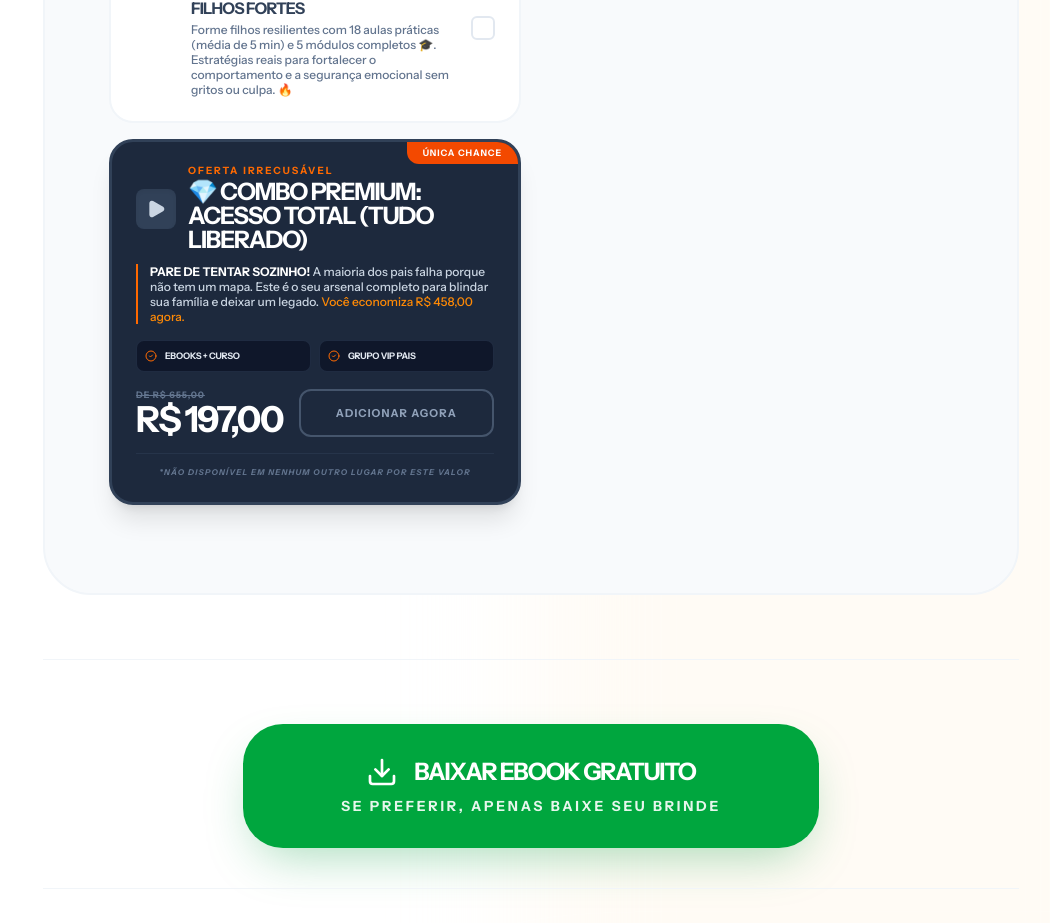
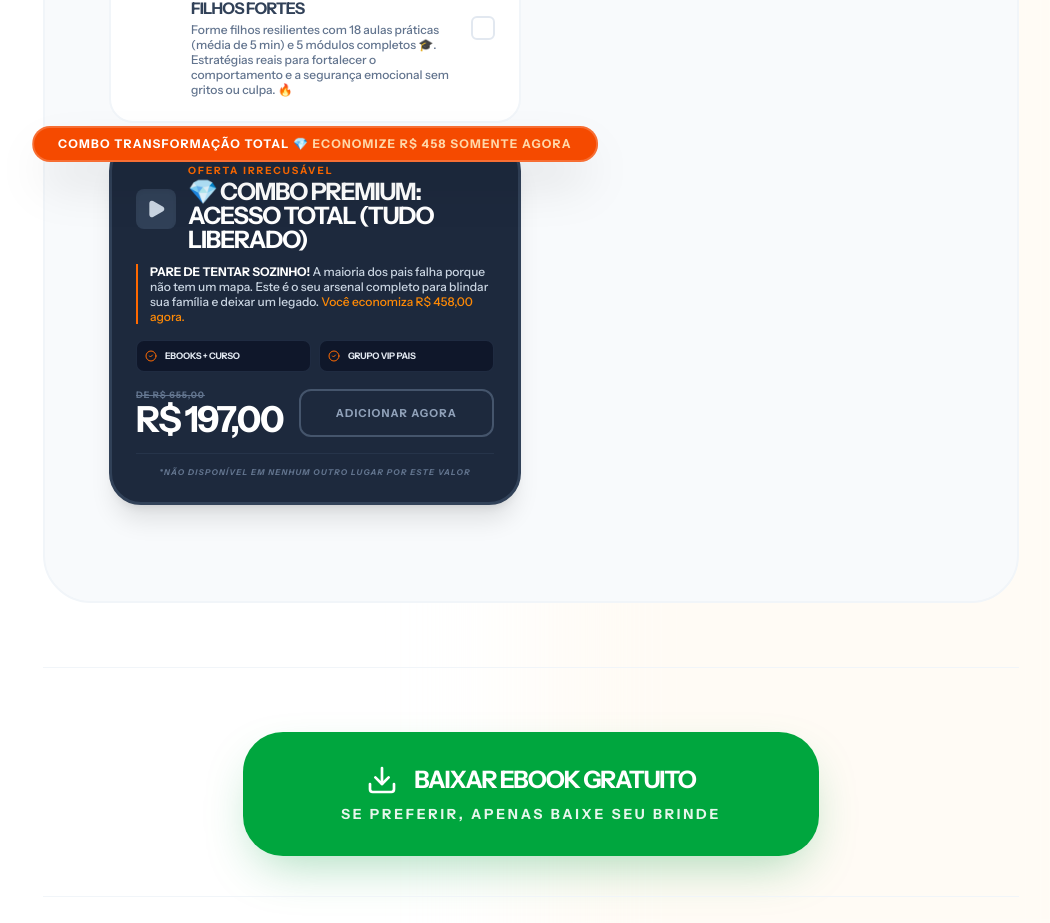
Before and after one commit to wagnerferrazdelima-maker/Paternidade, a React (Vite) app: page /obrigado in a window 1280 px wide. Shown: the part 2286-3209 px from the top of the page, without its empty margins (109-1159 px from the left). Built offline with nearby package versions, Linux system fonts and the light colour scheme.

Commit message:
feat: Enhance Thank You page with combo offer badge
Adds a floating badge to highlight the "Combo Transformação Total" offer on the Thank You page, emphasizing savings and urgency. This aims to increase conversion rates by drawing immediate attention to the best value proposition.

```diff
--- a/src/ThankYou.tsx
+++ b/src/ThankYou.tsx
@@ -289,15 +289,22 @@ export default function ThankYou() {
                         <div
                           key={bump.id}
                           onClick={() => toggleBump(bump.id)}
-                          className={`relative p-5 sm:p-6 rounded-[1.5rem] border-[3px] transition-all cursor-pointer group overflow-hidden mb-6 ${
+                          className={`relative p-5 sm:p-6 rounded-[2rem] border-[3px] transition-all cursor-pointer group mb-8 mt-4 ${
                             isSelected
                               ? 'bg-slate-900 border-orange-500 ring-4 ring-orange-500/20 shadow-2xl scale-[1.01]'
                               : 'bg-slate-800 border-slate-700 shadow-xl hover:border-orange-500/50'
                           }`}
                         >
+                          {/* Floating Persuasion Badge */}
+                          <div className="absolute -top-4 left-1/2 -translate-x-1/2 w-[90%] sm:w-auto whitespace-nowrap bg-orange-600 text-white py-2 px-6 rounded-full shadow-2xl z-30 flex items-center justify-center gap-2 border-2 border-white/20 animate-bounce sm:animate-none">
+                             <span className="text-[10px] sm:text-xs font-black uppercase tracking-widest whitespace-nowrap">
+                               COMBO TRANSFORMAÇÃO TOTAL 💎 <span className="text-orange-200">ECONOMIZE R$ 458 SOMENTE AGORA</span>
+                             </span>
+                          </div>
+
                           {/* Sabri Suby Style Badge */}
-                          <div className="absolute top-0 right-0 bg-orange-600 text-white text-[9px] font-black px-4 py-1 rounded-bl-xl z-20 uppercase tracking-widest animate-pulse">
-                             Única Chance
+                          <div className="absolute top-0 right-0 bg-red-600 text-white text-[8px] font-black px-3 py-1 rounded-bl-xl z-20 uppercase tracking-widest">
+                             Última Unidade
                           </div>
 
                           <div className="relative z-10">
```
